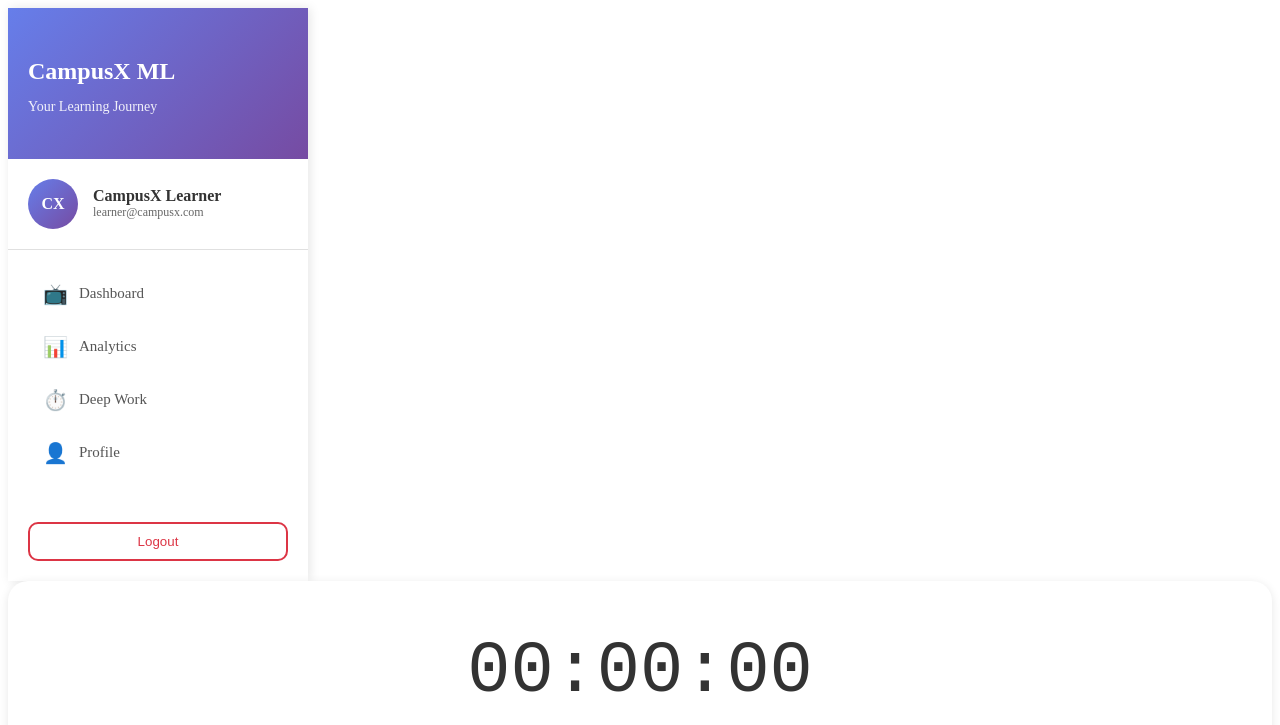
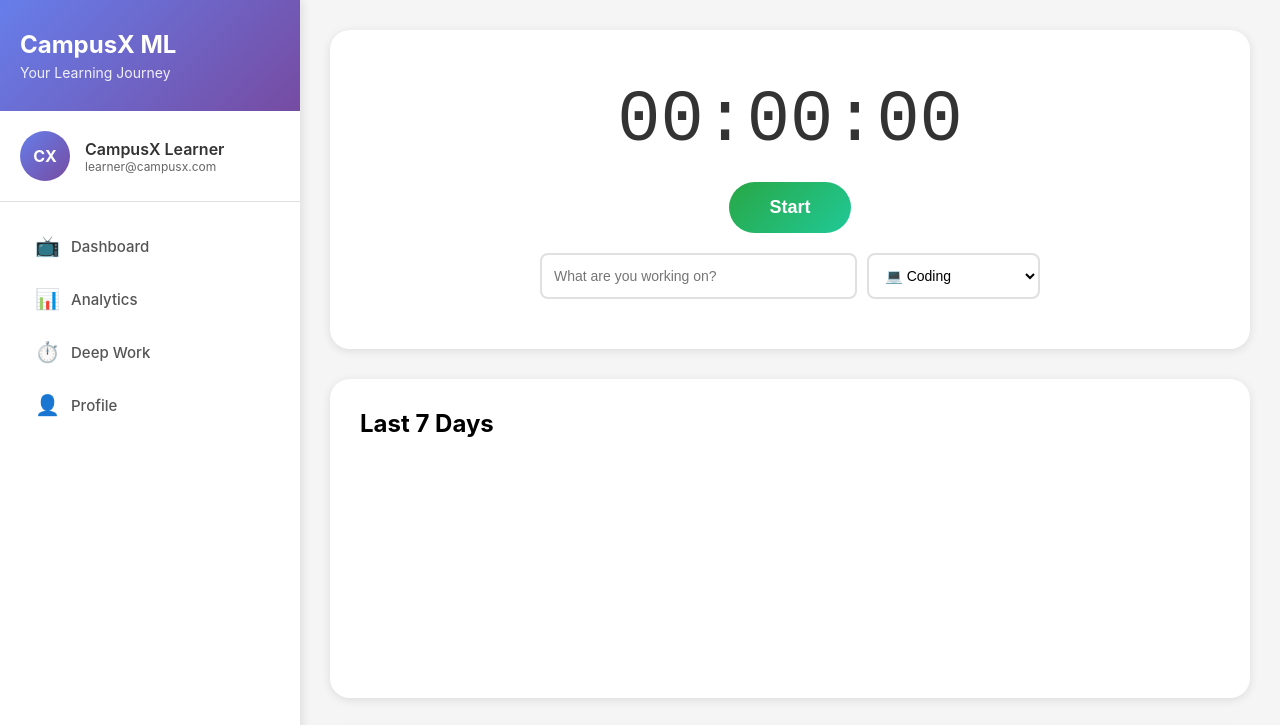
Before and after one commit to rushielevates/campusx-tracker, a website: page public/deepwork.html in a window 1280 px wide. Shown: the top 725 px of the page. Drawn offline with Linux system fonts and the light colour scheme; no server answers.

Commit message:
Update deepwork.css

```diff
--- a/public/css/deepwork.css
+++ b/public/css/deepwork.css
@@ -1,25 +1,153 @@
- .sidebar { width: 300px; background: white; box-shadow: 2px 0 10px rgba(0,0,0,0.1); display: flex; flex-direction: column; }
-        .sidebar-header { padding: 30px 20px; background: linear-gradient(135deg, #667eea 0%, #764ba2 100%); color: white; }
-        .sidebar-header h2 { font-size: 24px; margin-bottom: 5px; }
-        .sidebar-header p { opacity: 0.9; font-size: 14px; }
+/* ===== RESET & BASE ===== */
+* {
+    margin: 0;
+    padding: 0;
+    box-sizing: border-box;
+}
 
-        .user-info { padding: 20px; display: flex; align-items: center; border-bottom: 1px solid #e0e0e0; }
-        .user-avatar { width: 50px; height: 50px; background: linear-gradient(135deg, #667eea 0%, #764ba2 100%); border-radius: 50%; display: flex; align-items: center; justify-content: center; color: white; font-weight: bold; margin-right: 15px; }
-        .user-details { display: flex; flex-direction: column; }
-        .user-details span:first-child { font-weight: 600; color: #333; }
-        .user-details span:last-child { font-size: 12px; color: #666; }
+body {
+    font-family: -apple-system, BlinkMacSystemFont, 'Segoe UI', Roboto, Arial, sans-serif;
+    background: #f5f5f5;
+    overflow: hidden;
+}
 
-        /* Navigation Menu */
-        .nav-menu { padding: 20px; flex: 1; }
-        .nav-item { padding: 12px 15px; margin-bottom: 5px; border-radius: 10px; cursor: pointer; display: flex; align-items: center; gap: 12px; transition: all 0.3s; color: #555; }
-        .nav-item:hover { background: #f0f0f0; transform: translateX(5px); }
-        .nav-item.active { background: linear-gradient(135deg, #667eea 0%, #764ba2 100%); color: white; }
-        .nav-icon { font-size: 20px; width: 24px; text-align: center; }
-        .nav-text { font-size: 15px; font-weight: 500; }
+/* ===== APP CONTAINER ===== */
+.app-container {
+    display: flex;
+    height: 100vh;
+    width: 100%;
+}
 
-        .logout-btn { margin: 20px; padding: 10px; background: none; border: 2px solid #dc3545; color: #dc3545; border-radius: 10px; cursor: pointer; }
-        .logout-btn:hover { background: #dc3545; color: white; }
-/* Timer Section */
+/* ===== SIDEBAR STYLES ===== */
+.sidebar {
+    width: 300px;
+    background: white;
+    box-shadow: 2px 0 10px rgba(0,0,0,0.1);
+    display: flex;
+    flex-direction: column;
+    height: 100vh;
+    position: fixed;
+    left: 0;
+    top: 0;
+}
+
+.sidebar-header {
+    padding: 30px 20px;
+    background: linear-gradient(135deg, #667eea 0%, #764ba2 100%);
+    color: white;
+}
+
+.sidebar-header h2 {
+    font-size: 24px;
+    margin-bottom: 5px;
+}
+
+.sidebar-header p {
+    opacity: 0.9;
+    font-size: 14px;
+}
+
+.user-info {
+    padding: 20px;
+    display: flex;
+    align-items: center;
+    border-bottom: 1px solid #e0e0e0;
+}
+
+.user-avatar {
+    width: 50px;
+    height: 50px;
+    background: linear-gradient(135deg, #667eea 0%, #764ba2 100%);
+    border-radius: 50%;
+    display: flex;
+    align-items: center;
+    justify-content: center;
+    color: white;
+    font-weight: bold;
+    margin-right: 15px;
+}
+
+.user-details {
+    display: flex;
+    flex-direction: column;
+}
+
+.user-details span:first-child {
+    font-weight: 600;
+    color: #333;
+}
+
+.user-details span:last-child {
+    font-size: 12px;
+    color: #666;
+}
+
+/* Navigation Menu */
+.nav-menu {
+    padding: 20px;
+    flex: 1;
+}
+
+.nav-item {
+    padding: 12px 15px;
+    margin-bottom: 5px;
+    border-radius: 10px;
+    cursor: pointer;
+    display: flex;
+    align-items: center;
+    gap: 12px;
+    transition: all 0.3s;
+    color: #555;
+}
+
+.nav-item:hover {
+    background: #f0f0f0;
+    transform: translateX(5px);
+}
+
+.nav-item.active {
+    background: linear-gradient(135deg, #667eea 0%, #764ba2 100%);
+    color: white;
+}
+
+.nav-icon {
+    font-size: 20px;
+    width: 24px;
+    text-align: center;
+}
+
+.nav-text {
+    font-size: 15px;
+    font-weight: 500;
+}
+
+.logout-btn {
+    margin: 20px;
+    padding: 10px;
+    background: none;
+    border: 2px solid #dc3545;
+    color: #dc3545;
+    border-radius: 10px;
+    cursor: pointer;
+}
+
+.logout-btn:hover {
+    background: #dc3545;
+    color: white;
+}
+
+/* ===== MAIN CONTENT ===== */
+.main-content {
+    flex: 1;
+    margin-left: 300px; /* This creates space for the fixed sidebar */
+    padding: 30px;
+    overflow-y: auto;
+    background: #f5f5f5;
+    height: 100vh;
+    width: calc(100% - 300px);
+}
+
+/* ===== TIMER SECTION ===== */
 .timer-section {
     background: white;
     border-radius: 20px;
@@ -95,7 +223,7 @@
     background: white;
 }
 
-/* Chart Section */
+/* ===== CHART SECTION ===== */
 .chart-section {
     background: white;
     border-radius: 20px;
@@ -159,7 +287,7 @@
     color: #999;
 }
 
-/* Summary Section */
+/* ===== SUMMARY SECTION ===== */
 .summary-section {
     background: white;
     border-radius: 20px;
@@ -194,7 +322,7 @@
     color: #666;
 }
 
-/* Goal Section */
+/* ===== GOAL SECTION ===== */
 .goal-section {
     background: white;
     border-radius: 20px;
@@ -247,7 +375,7 @@
     transform: translateY(-2px);
 }
 
-/* Modal */
+/* ===== MODAL ===== */
 .modal {
     display: none;
     position: fixed;
```
